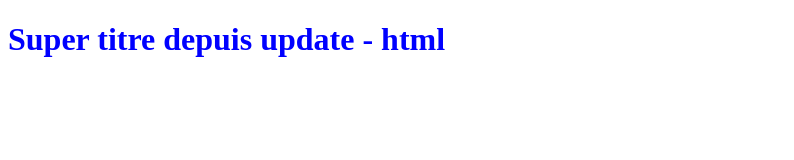
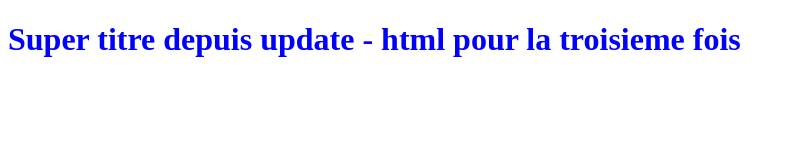
Before and after one commit to did2568/git.tuto, a plain HTML site: page index.html in a window 1280 px wide. Shown: the whole page, without its empty margins (0-794 px from the left). Drawn offline with Linux system fonts and the light colour scheme.

Commit message:
troisieme fois

```diff
--- a/index.html
+++ b/index.html
@@ -7,6 +7,6 @@
   <title>Document</title>
 </head>
 <body>
-  <h1>Super titre depuis update - html </h1>
+  <h1>Super titre depuis update - html  pour la troisieme fois</h1>
 </body>
 </html>
```
